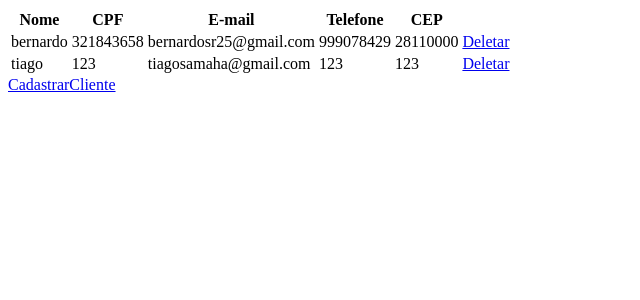
After one commit to jeduardopaes/faculdade_Django, a Django app: a page that uses cliente/templates/lista_cliente.html in a window 1280 px wide. The commit adds this page. Shown: the top 300 px of the page, without its empty margins (0-640 px from the left). Run offline with Django 3.2, Linux system fonts and the light colour scheme; data comes from the database, SQL or seed files in the repository; both versions use the stored data as it was after the commit.

Commit message:
Cliente com paginas para deleção e listagem e verificação de CPF

```diff
--- a/cliente/models.py
+++ b/cliente/models.py
@@ -2,18 +2,20 @@ from __future__ import unicode_literals
 
 from django.db import models
 
-'''class Questions(models.Model):
+'''
+class Questions(models.Model):
     question_text = models.CharField( max_length=250 )
     pub_date = models.DateTimeField('date published')
 
 class Choice(models.Model):
     question = models.ForeignKey('Questions', on_delete=models.CASCADE)
     choice_text = models.CharField( max_length=250 )
-    votes = models.IntegerField(default=0)'''
+    votes = models.IntegerField(default=0)
+'''
 # Create your models here.
 class Cliente(models.Model):
-    nome = models.CharField( max_length=50 )
-    telefone = models.CharField( max_length=15)
-    email = models.CharField( max_length=50 )
-    cep = models.CharField( max_length=15 )
-    cpf = models.CharField( max_length=15 )
+    nome = models.CharField(max_length=50)
+    telefone = models.CharField(max_length=15)
+    email = models.CharField(max_length=50)
+    cep = models.CharField(max_length=15)
+    cpf = models.CharField(max_length=15, unique=True)
--- /dev/null
+++ b/cliente/templates/lista_cliente.html
@@ -0,0 +1,32 @@
+<!DOCTYPE html>
+<html lang="pt-br">
+<head>
+    <meta charset="UTF-8">
+    <meta name="viewport" content="width=device-width, initial-scale=1.0">
+    <meta http-equiv="X-UA-Compatible" content="ie=edge">
+    <title>Lista_Clientes</title>
+</head>
+<body>
+
+    <table>
+        <tr>
+            <th>Nome</th>
+            <th>CPF</th>
+            <th>E-mail</th>
+            <th>Telefone</th>
+            <th>CEP</th>
+        </tr>
+        {% for cliente in lista_clientes %}
+        <tr>
+            <td> {{cliente.nome}} </td>
+            <td> {{cliente.cpf}} </td>
+            <td> {{cliente.email}} </td>
+            <td> {{cliente.telefone}} </td>
+            <td> {{cliente.cep}} </td>
+            <td> <a href="/cliente/deletar_cliente/?cliente_id={{cliente.id}}">Deletar</a> </td>
+        </tr>
+        {% endfor %}
+    </table>
+    <a href="/cliente/cadastro_cliente/">CadastrarCliente</a>
+</body>
+</html>
--- a/cliente/urls.py
+++ b/cliente/urls.py
@@ -3,5 +3,6 @@ from . import views
 
 urlpatterns = [
     url(r'^cadastro_cliente/', views.cadastro, name='cadastro'),
-    url(r'^lista_dos_clientes/', views.lista_cliente, name='index'),
+    url(r'^lista_dos_clientes/', views.lista_cliente, name='lista_cliente'),
+    url(r'^deletar_cliente/', views.deletar_cliente, name='deletar_cliente'),
 ]
--- a/cliente/views.py
+++ b/cliente/views.py
@@ -1,5 +1,13 @@
+# -*- coding: utf-8 -*-
+
 from django.shortcuts import render
 from .models import Cliente
+from django.db import IntegrityError
+
+#====== CLIENTES =================================================================================
+
+def cliente(request):
+    return render(request, 'cliente.html')
 
 def cadastro(request):
     if request.method =='POST':
@@ -8,8 +16,30 @@ def cadastro(request):
         cep = request.POST.get("cep")
         cpf = request.POST.get("cpf")
         telefone = request.POST.get("telefone")
-        Cliente.objects.create(nome = nome ,telefone = telefone ,email = email,cep = cep ,cpf = cpf)
+        info = {'nome':nome, 'email':email, 'cep':cep, 'cpf':cpf, 'telefone': telefone}
+        if nome == "" or email == "" or telefone == "" or cpf == "" or cep == "":
+            mensagem = "*Preencha todos os campos!"
+            return render(request, 'cadastro_cliente.html', { 'info':info, 'mensagem':mensagem })
+        else:
+            mensagem = "*Cadastro realizado com sucesso!"
+            try:
+                Cliente.objects.create(**info)
+            except IntegrityError:
+                mensagem = "cpf já existe!"
+            return render(request, 'cadastro_cliente.html', { 'info':info, 'mensagem':mensagem })
+        #return lista_cliente(request)
     return render(request, 'cadastro_cliente.html')
 
 def lista_cliente(request):
-    return render(request, 'lista_cliente.html')
+    lista_clientes = Cliente.objects.all()
+    return render(request, 'lista_cliente.html', {'lista_clientes':lista_clientes})
+
+def deletar_cliente(request):
+    id = request.GET.get('cliente_id')
+    cliente = Cliente.objects.get(id=id)
+    if request.method == 'POST':
+        Cliente.objects.get(id=id).delete()
+        return lista_cliente(request)
+    return render(request, 'deletar_cliente.html', {'cliente':cliente})
+
+#====== ROUPAS =================================================================================
```
Also changed, not shown: cliente/templates/cadastro_cliente.html (+30 -14 lines), cliente/templates/deletar_cliente.html (added, +19 -0 lines), cliente/migrations/0002_auto_20170401_0025.py (added), db.sqlite3, 4 other files.
